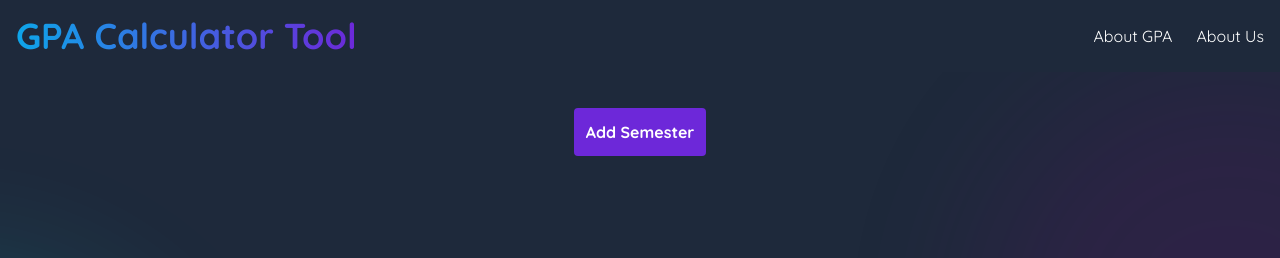
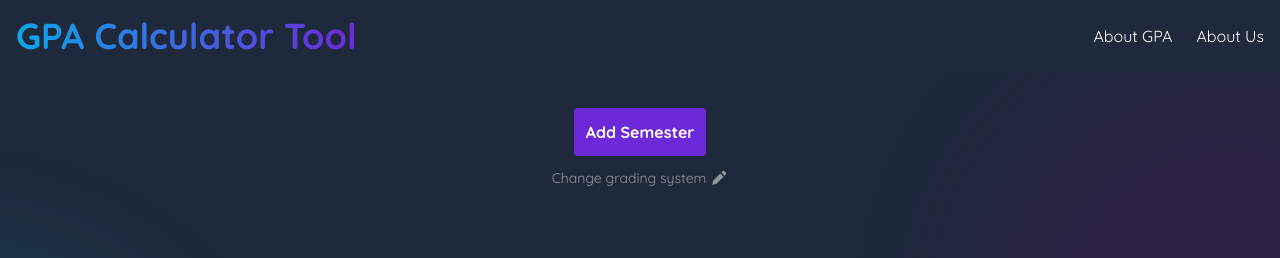
Before and after one commit to MoBakour/gpa_calculator_tool, a React (Vite) app: page / in a window 1280 px wide. Shown: the top 258 px of the page. Built offline with nearby package versions, Linux system fonts and the light colour scheme.

Commit message:
Minor UI fix

```diff
--- a/src/components/Calculator.tsx
+++ b/src/components/Calculator.tsx
@@ -256,6 +256,14 @@ const Calculator = () => {
 				<Button className="bg-violet-700" onClick={addSemester}>
 					Add Semester
 				</Button>
+
+				<button
+					className="text-sm transition text-white/50 hover:text-white/70 flex justify-center items-center gap-1"
+					onClick={() => setSettingsActive(true)}
+				>
+					<span>Change grading system</span>
+					<IconBxsPencil className="text-lg" />
+				</button>
 			</div>
 
 			{!isNaN(gpa.CGPA) && (
@@ -271,13 +279,6 @@ const Calculator = () => {
 							{Number(gpa.CGPA).toFixed(2)}
 						</p>
 						<ShareButton />
-						<button
-							className="text-sm transition text-white/50 hover:text-white/70 flex justify-center items-center gap-1"
-							onClick={() => setSettingsActive(true)}
-						>
-							<span>Change grading system</span>
-							<IconBxsPencil className="text-lg" />
-						</button>
 					</div>
 				</div>
 			)}
```
